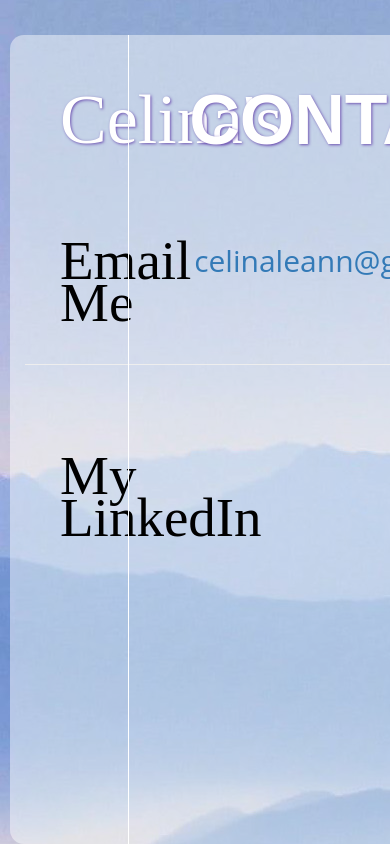
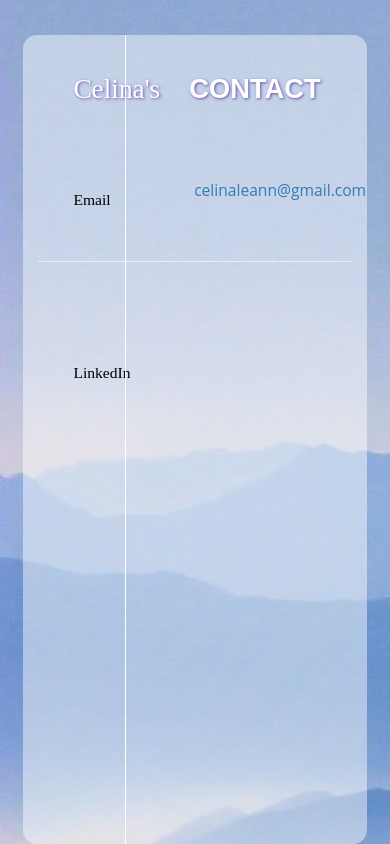
Before and after one commit to floydc1987/Portfolio, a PHP site: page /contactMe.html in a window 390 px wide; the page is wider, and only the part inside the window is pictured. Run offline with PHP 8.4, Linux system fonts and the light colour scheme; some libraries are stand-ins or nearby versions; some web fonts are replaced.

Commit message:
contact me pg responsive

```diff
--- a/contactMe.html
+++ b/contactMe.html
@@ -14,19 +14,19 @@
   <body>
     <div class= "container">
       <div class="row">
-        <div class= "header celina col-xs-3">
+        <div class= "header celina col-xs-3" style="font-size:7vw">
           Celina's
           <a href="index.html"></a>
         </div>
-        <div class= "header portfolio col-xs-5">CONTACT</div>
+        <div class= "header portfolio col-xs-5" style="font-size:7vw">CONTACT</div>
       </div>
       <div class="row">
-        <div class= "email col-xs-3">Email Me</div>
-        <div class= "emailMe col-xs-5"><a href="mailto:celinaleann@gmail.com">celinaleann@gmail.com</a></div>
+        <div class= "email col-xs-3" style="font-size:4vw;">Email</div>
+        <div class= "emailMe col-xs-5" style="font-size:4vw;"><a href="mailto:celinaleann@gmail.com">celinaleann@gmail.com</a></div>
       </div>
       <hr class = "hrContact">
       <div class="row">
-        <div class="socialMedia col-xs-3">My LinkedIn</div>
+        <div class="socialMedia col-xs-3" style="font-size:4vw;">LinkedIn</div>
         <div class="sMLinks col-xs-5">
           <script type="IN/MemberProfile" data-id="http://www.linkedin.com/in/celina-floyd" data-format="inline" data-related="false"></script>
         </div>
--- a/index.css
+++ b/index.css
@@ -236,7 +236,7 @@ footer {
     margin-left: 20px;
     padding-top: 10px;
   }
-  .div1, .div2, .box1, .hr1, .hr2, .hr3, .line {
+  .div1, .div2, .box1, .hr1, .hr2, .hr3, .line, .hrContact {
       display: none;
   }
   .aboutMe, .me {
@@ -260,4 +260,9 @@ footer {
     height: 100px;
     line-height: 100px;
   }
+  .container {
+    margin-right: 0px !important;
+    margin-left: 0px !important;
+    margin-bottom: 15px;
+  }
 }
```
